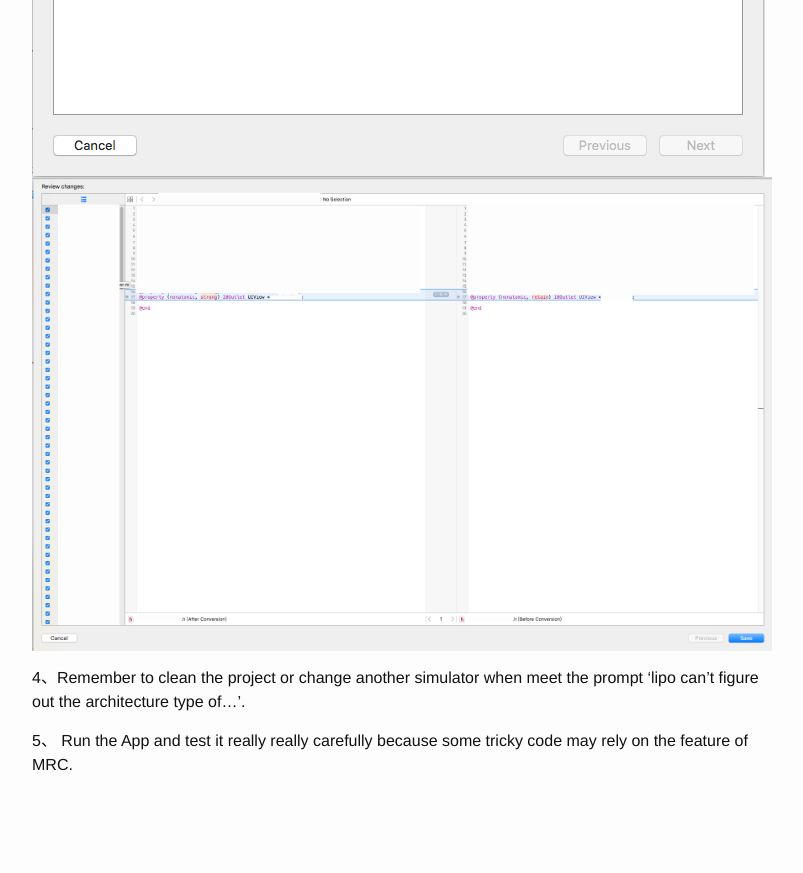
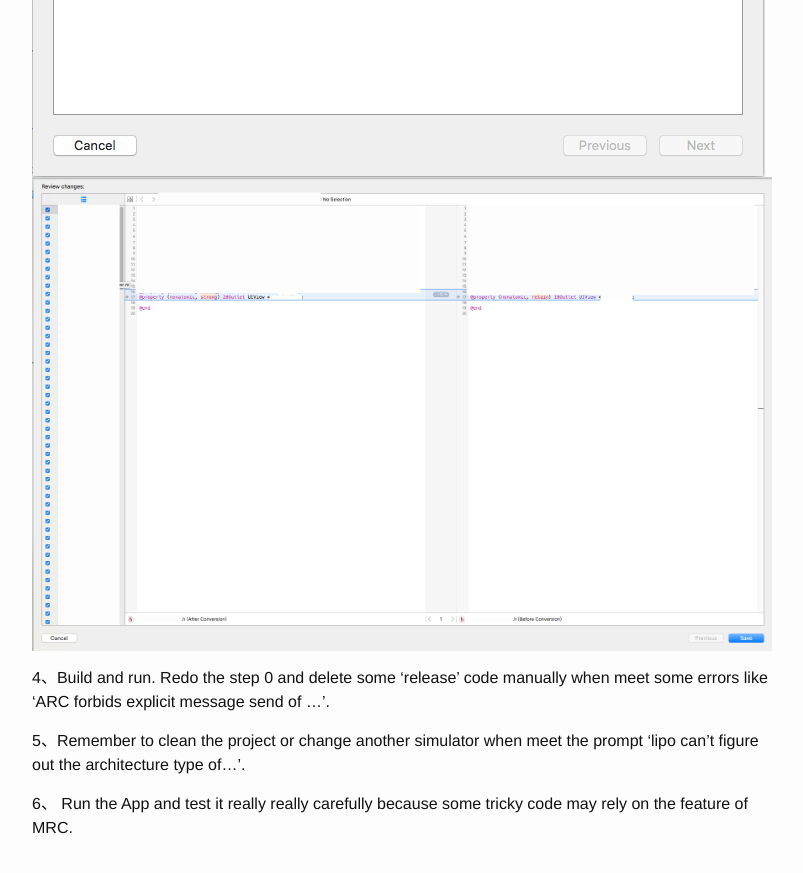
Before and after one commit to GeekRRK/GeekRRK.github.io, a Jekyll site: the page built from _posts/2016-04-20-Converting MRC to ARC.md, in a window 1280 px wide and 900 px high, scrolled down 2423 px. Shown: the top 873 px of the window, without its empty margins (238-1041 px from the left). Built offline with Jekyll 4.4.1, drawn with Linux system fonts in a browser that asks for light colours; before the commit the page ends 3260 px from its top, so only the background shows below that; some of the changed text lies outside the part shown.

Commit message:
Update Converting MRC to ARC

```diff
--- a/_posts/2016-04-20-Converting MRC to ARC.md
+++ b/_posts/2016-04-20-Converting MRC to ARC.md
@@ -11,15 +11,17 @@
 1、 **Preferences -> General**: Check *Continue building after errors*.
 ![Continue build after errors]({{site.baseurl}}/assets/convert2arc/continue_error.png)
 
-2、 **Edit -> Convert -> To Objective-C ARC...**: Select the target to be converting and click **Check** then Xcode will prompt 'Xcode found many issues that prevents conversion from proceeding. Fix all ARC readiness issues and try again.'.
+2、 **Edit -> Convert -> To Objective-C ARC...**: Select the target to be converting and click **Check** then Xcode will prompt 'Xcode found many issues that prevents conversion from proceeding. Fix all ARC readiness issues and try again.'
 ![Convert2ARC]({{site.baseurl}}/assets/convert2arc/convert2arc.png)
 ![Prompt many readiness issues]({{site.baseurl}}/assets/convert2arc/readiness_issues.png)
 
-3、 Fix all ARC readiness issues and run. Redo the step 0 and delete some 'release' code manually when meet some errors like 'ARC forbids explicit message send of ...'.
+3、 Fix all ARC readiness issues and repeat step 2 until prompt the 'Convert to Automatic Reference Counting' Dialog.
 ![Prompt start 2 convert]({{site.baseurl}}/assets/convert2arc/start2convert_prompt.png)
 ![Generating preview]({{site.baseurl}}/assets/convert2arc/generating_preview.png)
 ![Save]({{site.baseurl}}/assets/convert2arc/save.png)
 
-4、Remember to clean the project or change another simulator when meet the prompt 'lipo can't figure out the architecture type of...'.
+4、Build and run. Redo the step 0 and delete some 'release' code manually when meet some errors like 'ARC forbids explicit message send of ...'.
 
-5、 Run the App and test it really really carefully because some tricky code may rely on the feature of MRC.
+5、Remember to clean the project or change another simulator when meet the prompt 'lipo can't figure out the architecture type of...'.
+
+6、 Run the App and test it really really carefully because some tricky code may rely on the feature of MRC.
```
